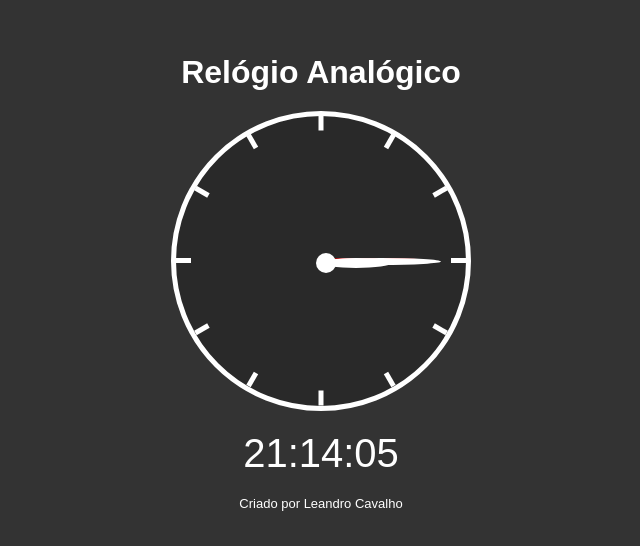
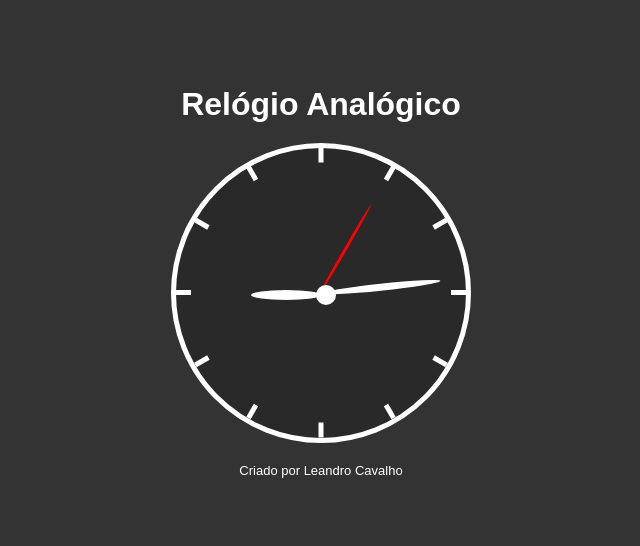
Before and after one commit to leandrodev83/relogio-analogico, a plain HTML site: page index.html in a window 1280 px wide. Shown: the part 118-664 px from the top of the page, without its empty margins (319-959 px from the left). Drawn offline with Linux system fonts and the light colour scheme.

Commit message:
Criando arquivo index.html e script.js

```diff
--- a/index.html
+++ b/index.html
@@ -4,7 +4,7 @@
     <meta charset="UTF-8">
     <meta http-equiv="X-UA-Compatible" content="IE=edge">
     <meta name="viewport" content="width=device-width, initial-scale=1.0">
-    <title>Relógio Analógico & Digital</title>
+    <title>Relógio Analógico</title>
     <link rel="stylesheet" href="style.css" />
 </head>
 <body>
@@ -32,7 +32,6 @@
             <div class="encaixe"></div>
         </div>
     </div>
-    <div class="digital">--:--:--</div>
 
     <footer>Criado por Leandro Cavalho</footer>
 
--- a/script.js
+++ b/script.js
@@ -1,7 +1,6 @@
-let digitalElement = document.querySelector(".digital");
-// let sElement = document.querySelector(".p_s");
-// let mElement = document.querySelector(".p_m");
-// let hElement = document.querySelector(".p_h");
+let sElement = document.querySelector(".p_s");
+let mElement = document.querySelector(".p_m");
+let hElement = document.querySelector(".p_h");
 
 function updateClock() {
     let now = new Date();
@@ -9,15 +8,14 @@ function updateClock() {
     let minute = now.getMinutes();
     let secund = now.getSeconds();
 
-    digitalElement.innerHTML = `${fixZero(hour)}:${fixZero(minute)}:${fixZero(secund)}`;
+    let sDeg = ((360 / 60) * secund) - 90;
+    let mDeg = ((360 / 60) * minute) - 90;
+    let hDeg = ((360 / 12) * hour) - 90;
+
+    sElement.style.transform = `rotate(${sDeg}deg)`;
+    mElement.style.transform = `rotate(${mDeg}deg)`;
+    hElement.style.transform = `rotate(${hDeg}deg)`;
 }
 
-function fixZero(time) {
-    if(time < 10) {
-        return "0"+time;
-    } else {
-        return time;
-    }
-}
-// return time < 10 ? `0${time}` : time;
 setInterval(updateClock, 1000);
+updateClock();
```
